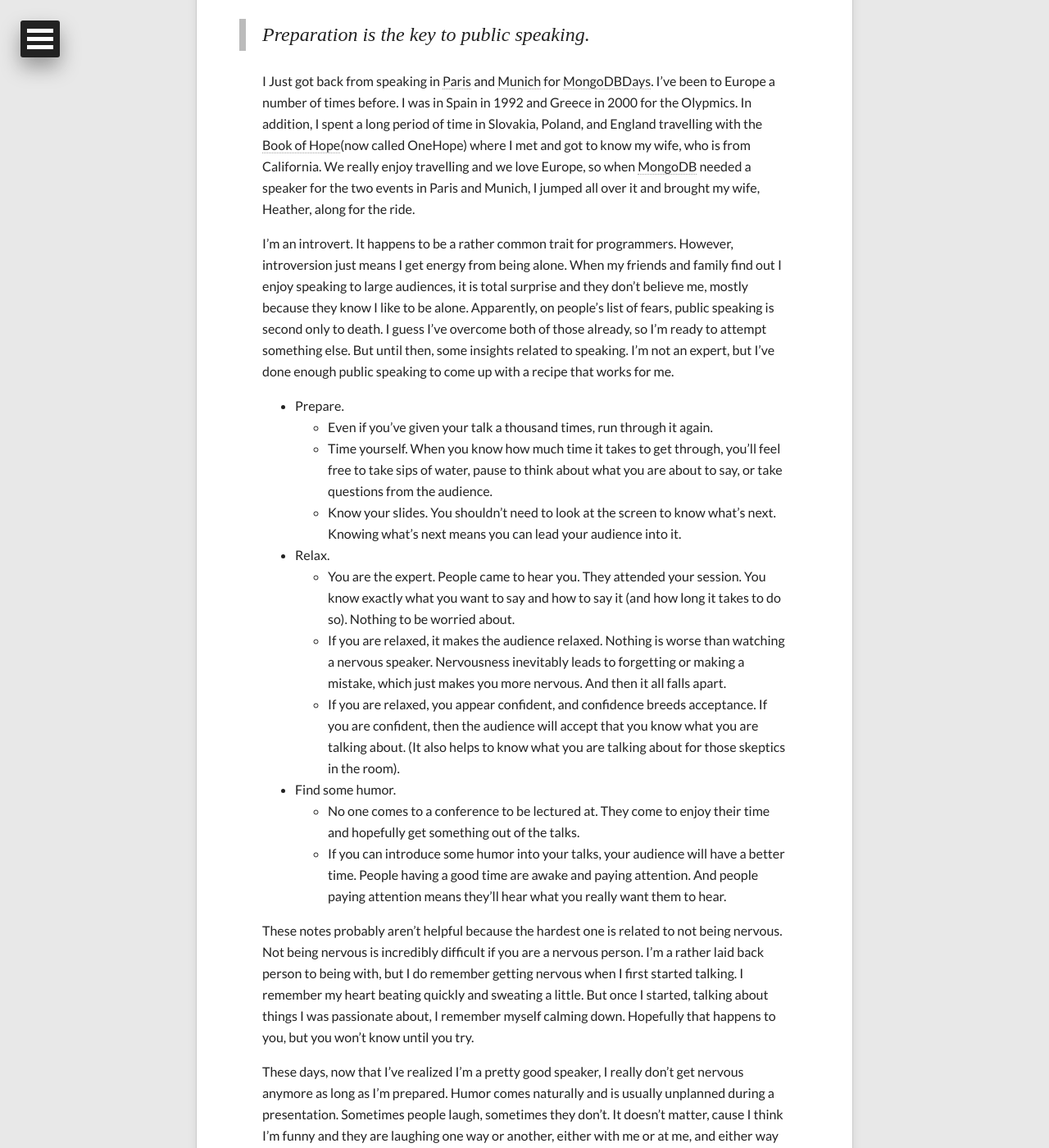
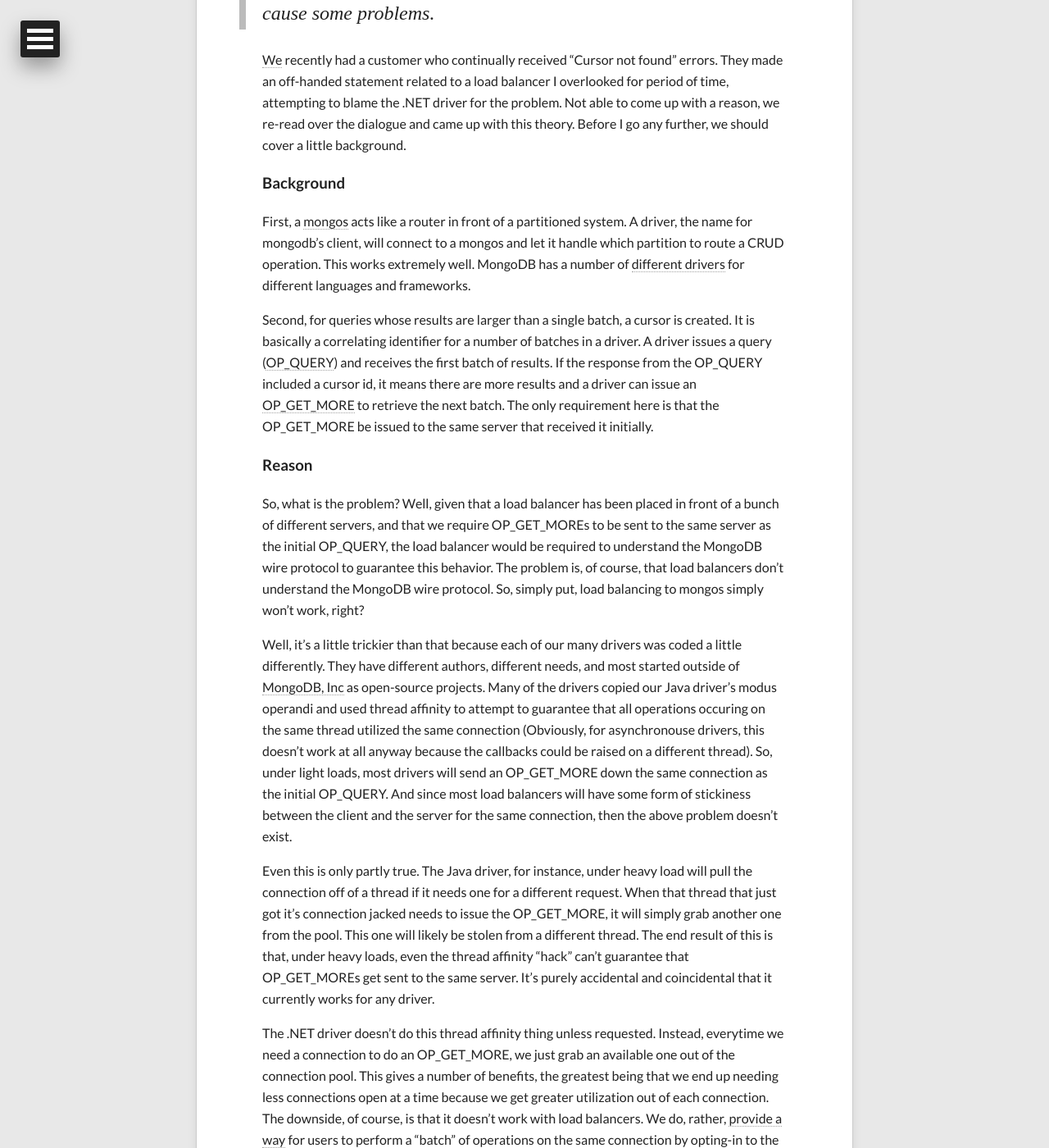
Before and after one commit to craiggwilson/craiggwilson.github.io, a Jekyll site: the page built from index.html, in a window 1280 px wide and 1400 px high, scrolled down 624 px. Shown: the whole window at 82% size. Built offline with Jekyll 4.4.1, drawn with Linux system fonts in a browser that asks for light colours; nearby versions of some CDN libraries; the list of posts is cut into pages by our own code; some of the changed text lies outside the part shown.

Commit message:
post related to load balancing mongos.

```diff
--- a/_includes/head.html
+++ b/_includes/head.html
@@ -4,10 +4,8 @@
 {% if page.tags %}<meta name="keywords" content="{{ page.tags | join: ', ' }}">{% endif %}
 
 {% if site.owner.twitter %}<!-- Twitter Cards -->
-{% if page.image.feature %}<meta name="twitter:card" content="summary_large_image">
-<meta name="twitter:image" content="{{ site.url }}/images/{{ page.image.feature }}">
-{% else %}<meta name="twitter:card" content="summary">
-<meta name="twitter:image" content="{% if page.image.thumb %}{{ site.url }}/images/{{ page.image.thumb }}{% else %}{{ site.url }}/images/{{ site.logo }}{% endif %}">{% endif %}
+<meta name="twitter:card" content="summary">
+<meta name="twitter:image:src" content="{% if page.image.thumb %}{{ site.url }}/images/{{ page.image.thumb }}{% else %}{{ site.url }}/images/{{ site.logo }}{% endif %}">
 <meta name="twitter:title" content="{% if page.title %}{{ page.title }}{% else %}{{ site.title }}{% endif %}">
 <meta name="twitter:description" content="{% if page.description %}{{ page.description }}{% else %}{{ site.description }}{% endif %}">
 <meta name="twitter:creator" content="@{{ site.owner.twitter }}">{% endif %}
--- /dev/null
+++ b/_posts/software/2013-10-21-load-balanced-mongos.md
@@ -0,0 +1,38 @@
+---
+layout: post
+title: Tales from Support: Load Balancing Mongos
+description: A load balancer in front of a bunch of mongos' is going to cause some problems.
+tags: [mongodb, .net, talesfromsupport, infrastructure]
+image:
+  feature: abstract-8.jpg
+  credit: dargadgetz
+  creditlink: http://www.dargadgetz.com/ios-7-abstract-wallpaper-pack-for-iphone-5-and-ipod-touch-retina/
+comments: true
+share: true
+---
+
+> Putting a load balancer in front of a bunch of [mongos](http://docs.mongodb.org/master/reference/program/mongos/)' is going to cause some problems.
+
+[We](http://mongodb.org) recently had a customer who continually received "Cursor not found" errors.  They made an off-handed statement related to a load balancer I overlooked for period of time, attempting to blame the .NET driver for the problem.  Not able to come up with a reason, we re-read over the dialogue and came up with this theory.  Before I go any further, we should cover a little background.
+
+### Background
+
+First, a [mongos](http://docs.mongodb.org/master/reference/program/mongos/) acts like a router in front of a partitioned system.  A driver, the name for mongodb's client, will connect to a mongos and let it handle which partition to route a CRUD operation.  This works extremely well.  MongoDB has a number of [different drivers](http://docs.mongodb.org/ecosystem/drivers/) for different languages and frameworks.
+
+Second, for queries whose results are larger than a single batch, a cursor is created.  It is basically a correlating identifier for a number of batches in a driver.  A driver issues a query ([OP_QUERY](http://docs.mongodb.org/meta-driver/latest/legacy/mongodb-wire-protocol/#op-query)) and receives the first batch of results.  If the response from the OP_QUERY included a cursor id, it means there are more results and a driver can issue an [OP_GET_MORE](http://docs.mongodb.org/meta-driver/latest/legacy/mongodb-wire-protocol/#op-get-more) to retrieve the next batch.  The only requirement here is that the OP_GET_MORE be issued to the same server that received it initially.
+
+### Reason
+
+So, what is the problem?  Well, given that a load balancer has been placed in front of a bunch of different servers, and that we require OP_GET_MOREs to be sent to the same server as the initial OP_QUERY, the load balancer would be required to understand the MongoDB wire protocol to guarantee this behavior.  The problem is, of course, that load balancers don't understand the MongoDB wire protocol.  So, simply put, load balancing to mongos simply won't work, right?
+
+Well, it's a little trickier than that because each of our many drivers was coded a little differently.  They have different authors, different needs, and most started outside of [MongoDB, Inc](http://mongodb.com) as open-source projects.  Many of the drivers copied our Java driver's modus operandi and used thread affinity to attempt to guarantee that all operations occuring on the same thread utilized the same connection (Obviously, for asynchronouse drivers, this doesn't work at all anyway because the callbacks could be raised on a different thread).  So, under light loads, most drivers will send an OP_GET_MORE down the same connection as the initial OP_QUERY.  And since most load balancers will have some form of stickiness between the client and the server for the same connection, then the above problem doesn't exist.
+
+Even this is only partly true.  The Java driver, for instance, under heavy load will pull the connection off of a thread if it needs one for a different request.  When that thread that just got it's connection jacked needs to issue the OP_GET_MORE, it will simply grab another one from the pool.  This one will likely be stolen from a different thread.  The end result of this is that, under heavy loads, even the thread affinity "hack" can't guarantee that OP_GET_MOREs get sent to the same server.  It's purely accidental and coincidental that it currently works for any driver.
+
+The .NET driver doesn't do this thread affinity thing unless requested.  Instead, everytime we need a connection to do an OP_GET_MORE, we just grab an available one out of the connection pool.  This gives a number of benefits, the greatest being that we end up needing less connections open at a time because we get greater utilization out of each connection.  The downside, of course, is that it doesn't work with load balancers.  We do, rather, [provide a way](http://docs.mongodb.org/ecosystem/tutorial/use-csharp-driver/#requeststart-requestdone-methods) for users to perform a "batch" of operations on the same connection by opting-in to the thread affinity "hack".  This alone solves the problem for .NET users who are forced to work in this type of environment.
+
+### Summary
+
+Long story short, putting a load balancer in front of a bunch of mongos' is not a great solution. In addition to the indicated "cursor not found" problems, it is entirely possible that the cursor id generated by mongos A coincides with a cursor id generator by mongos B.  If a subsequent OP_GET_MORE get's sent the wrong server, then results might be a bunch of cats instead of the expected dogs.
+
+Rather, we recommend that a mongos exists on each application server.  This has a number of benefits, the foremost being that there is no network involved between the application and the mongos.  We'll be conferring about this problem in the next few weeks and figure out if and how we should support this scenario.  If you've any thoughts, please let me know.
```
